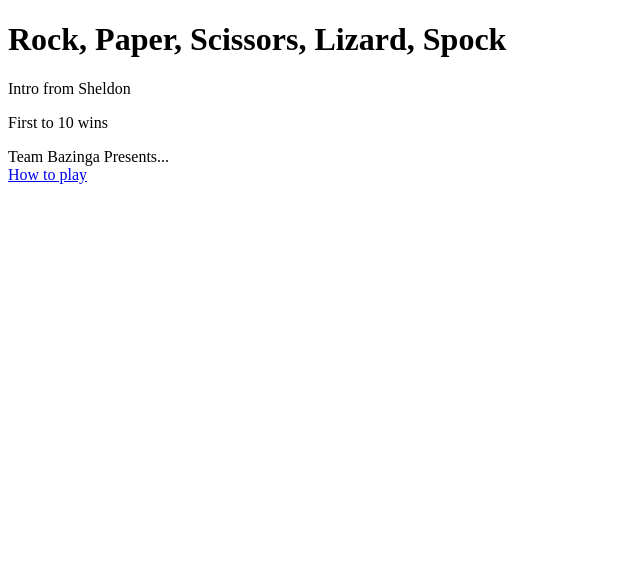
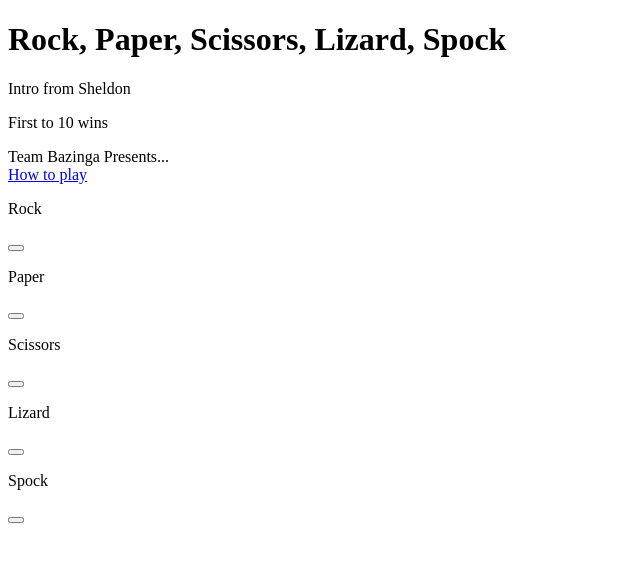
Before and after one commit to egedegbehenry/Team-Bazinga, a plain HTML site: page index.html in a window 1280 px wide. Shown: the whole page, without its empty margins (0-640 px from the left). Drawn offline with Linux system fonts and the light colour scheme; files whose address does not match are found by name.

Commit message:
add game area

```diff
--- a/index.html
+++ b/index.html
@@ -29,6 +29,28 @@
 
     </header>
 
+    <div id="choose-area">
+        <div>
+            <p class="selection">Rock</p>
+            <button class="button" id="rock" aria-label="Click to choose rock"></button>
+        </div>
+        <div>
+            <p class="selection">Paper</p>
+            <button class="button" id="paper" aria-label="Click to choose paper"></button>
+        </div>
+        <div>
+            <p class="selection">Scissors</p>
+            <button class="button" id="scissors" aria-label="Click to choose scissors"></button>
+        </div>
+        <div>
+            <p class="selection">Lizard</p>
+            <button class="button" id="lizard" aria-label="Click to choose lizard"></button>
+        </div>
+        <div>
+            <p class="selection">Spock</p>
+            <button class="button" id="spock" aria-label="Click to choose spock"></button>
+        </div>
+    </div>
 
 
 
```
